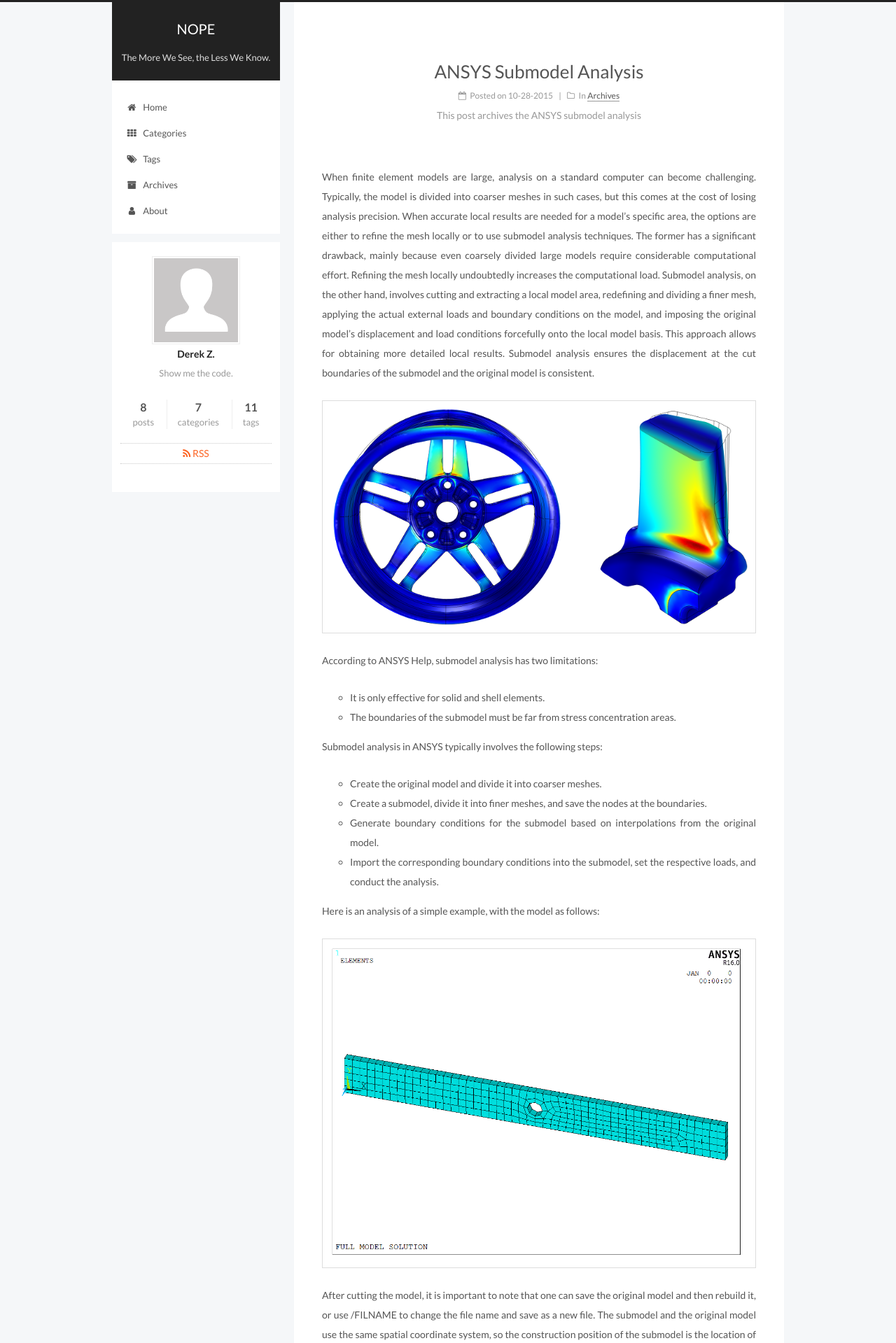
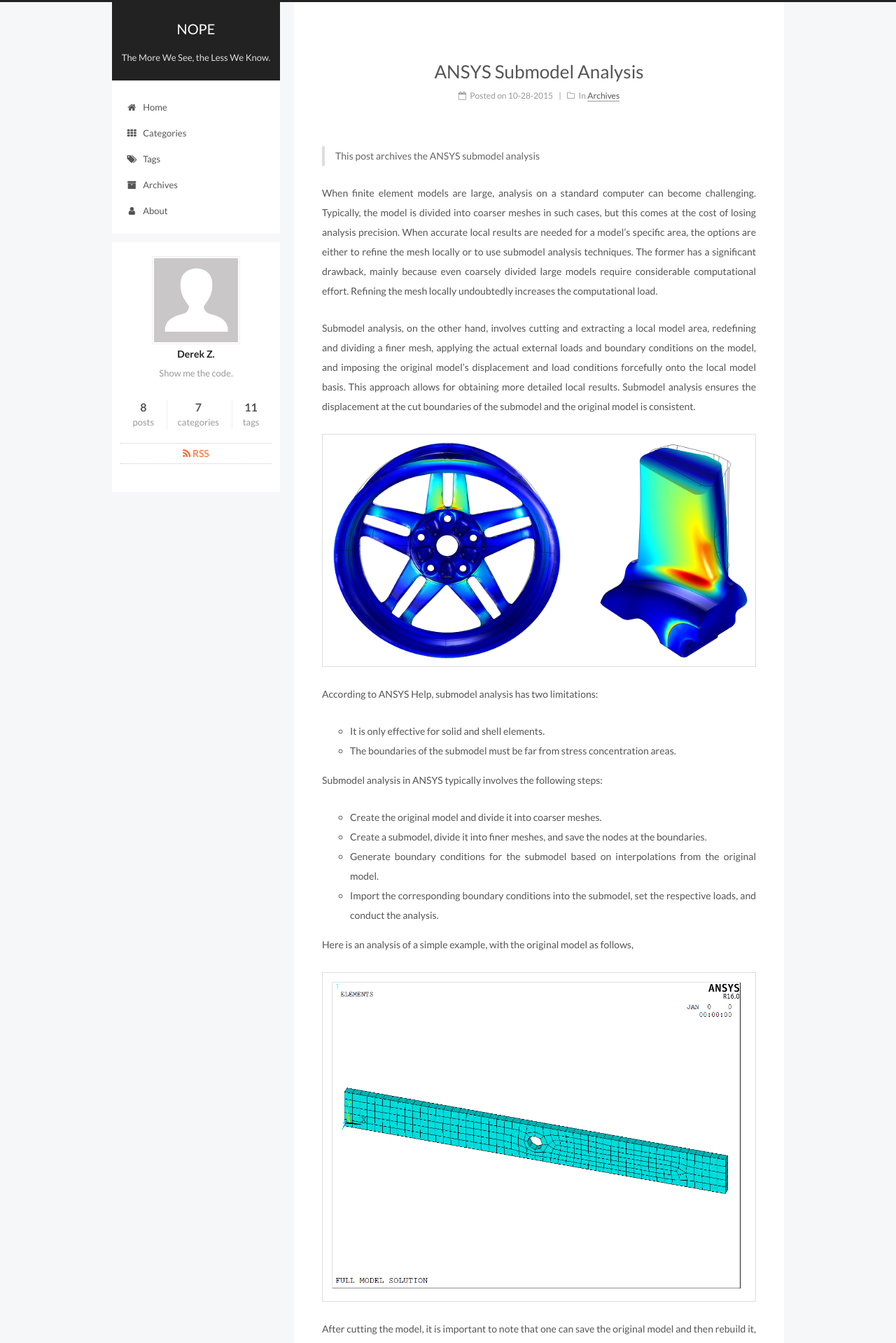
Before and after one commit to dpzhuX/dpzhux.github.io, a Jekyll site: the page built from _posts/2015-10-28-ansys-submodel.md, in a window 1280 px wide. Shown: the top 1919 px of the page at 70% size. Built offline with Jekyll 4.4.1, drawn with Linux system fonts in a browser that asks for light colours; some of the changed lines change nothing that is shown; some of the changed text lies outside the part shown.

Commit message:
Daily updates

```diff
--- a/_posts/2015-10-28-ansys-submodel.md
+++ b/_posts/2015-10-28-ansys-submodel.md
@@ -5,12 +5,16 @@
 - Archives
 tags:
 - ANSYS
-description: This post archives the ANSYS submodel analysis
 ---
 
-When finite element models are large, analysis on a standard computer can become challenging. Typically, the model is divided into coarser meshes in such cases, but this comes at the cost of losing analysis precision. When accurate local results are needed for a model's specific area, the options are either to refine the mesh locally or to use submodel analysis techniques. The former has a significant drawback, mainly because even coarsely divided large models require considerable computational effort. Refining the mesh locally undoubtedly increases the computational load. Submodel analysis, on the other hand, involves cutting and extracting a local model area, redefining and dividing a finer mesh, applying the actual external loads and boundary conditions on the model, and imposing the original model's displacement and load conditions forcefully onto the local model basis. This approach allows for obtaining more detailed local results. Submodel analysis ensures the displacement at the cut boundaries of the submodel and the original model is consistent.
+> This post archives the ANSYS submodel analysis
+
+When finite element models are large, analysis on a standard computer can become challenging. Typically, the model is divided into coarser meshes in such cases, but this comes at the cost of losing analysis precision. When accurate local results are needed for a model's specific area, the options are either to refine the mesh locally or to use submodel analysis techniques. The former has a significant drawback, mainly because even coarsely divided large models require considerable computational effort. Refining the mesh locally undoubtedly increases the computational load.
 
 <!-- more -->
+
+Submodel analysis, on the other hand, involves cutting and extracting a local model area, redefining and dividing a finer mesh, applying the actual external loads and boundary conditions on the model, and imposing the original model's displacement and load conditions forcefully onto the local model basis. This approach allows for obtaining more detailed local results. Submodel analysis ensures the displacement at the cut boundaries of the submodel and the original model is consistent.
+
 ![Image](/uploads/imgs/2015/Global-and-Submodel-of-Wheel-Rim-Stress-Analysis.png)
 
 According to ANSYS Help, submodel analysis has two limitations:
@@ -25,23 +29,23 @@
 * Generate boundary conditions for the submodel based on interpolations from the original model.
 * Import the corresponding boundary conditions into the submodel, set the respective loads, and conduct the analysis.
 
-Here is an analysis of a simple example, with the model as follows:
+Here is an analysis of a simple example, with the original model as follows,
 
 ![Original model](/uploads/imgs/2015/Global-and-Submodel-of-Wheel-Rim-Stress-Analysis1.png)
 
-After cutting the model, it is important to note that one can save the original model and then rebuild it, or use /FILNAME to change the file name and save as a new file. The submodel and the original model use the same spatial coordinate system, so the construction position of the submodel is the location of that specific area in the original model. The consistency between the two is crucial because the boundary conditions are generated through spatial coordinate interpolation.
+After cutting the model, it is important to note that one can save the original model and then rebuild it, or use /FILNAME to change the file name and save as a new file. The submodel and the original model use the same spatial coordinate system, so the construction position of the submodel is the location of that specific area in the original model. The consistency between the two is crucial because the boundary conditions are generated through spatial coordinate interpolation. The submodel is shown as below,
 
 ![Submodel](/uploads/imgs/2015/Global-and-Submodel-of-Wheel-Rim-Stress-Analysis2.png)
 
-After saving the cut boundary node data of the submodel, the following file is formed:
+After saving the boundary node data of the submodel, the following file is formed,
 
 ![Boundary node data](/uploads/imgs/2015/Global-and-Submodel-of-Wheel-Rim-Stress-Analysis3.png)
 
-In the post-processing /POST1, reopen the original model's result file and generate boundary condition data using the CBDOF command or through GUI operations:
+In the post-processing /POST1, reopen the original model's result file and generate boundary condition data using the CBDOF command or through GUI operations,
 
 ![Boundary condition data](/uploads/imgs/2015/Global-and-Submodel-of-Wheel-Rim-Stress-Analysis4.png)
 
-The generated data file is essentially ANSYS's displacement APDL command. Thus, by using /INPUT or GUI to read in the submodel, boundary adjustments can be made, allowing further application of corresponding load conditions and analysis.
+The generated data file is essentially ANSYS's displacement APDL command. Thus, by using /INPUT or GUI to read in the submodel, boundary adjustments can be made, allowing further application of corresponding load conditions and analysis. The final submodel result can be calculated,
 
 ![Final submodel result](/uploads/imgs/2015/Global-and-Submodel-of-Wheel-Rim-Stress-Analysis5.png)
 
```
